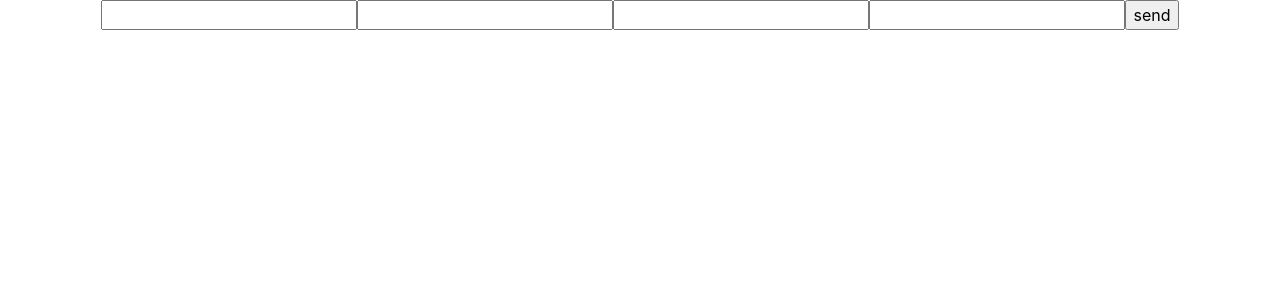
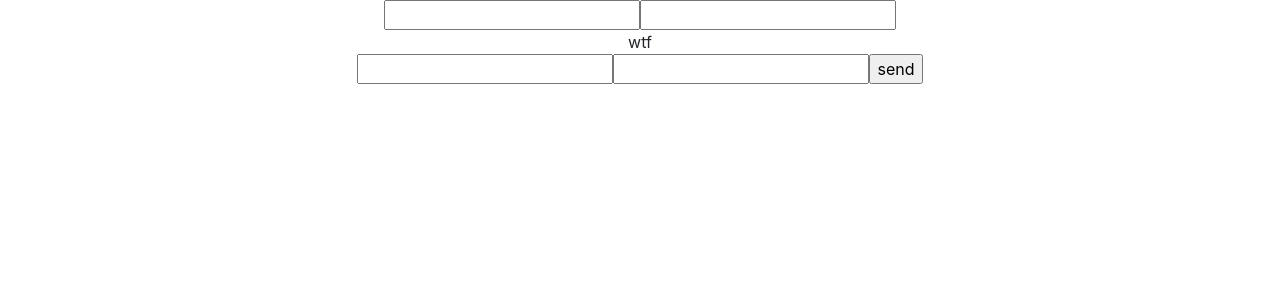
Before and after one commit to valentinvsp/form-event-test, a React (Create React App) app: page / in a window 1280 px wide. Shown: the top 300 px of the page. Built offline with nearby package versions, Linux system fonts and the light colour scheme.

Commit message:
identify form data structure

```diff
--- a/src/components/SuperForm/SuperForm.tsx
+++ b/src/components/SuperForm/SuperForm.tsx
@@ -1,16 +1,60 @@
-import React from 'react';
+import React, { useState, useRef, useEffect } from 'react';
 import './SuperForm.scss';
+
+/*
+TODO
+1. Initialize form state on mount with info derived from input elements
+2. Pass refs into the state?
+3. Use the refs to add eveents that send your focus to the next input element when pressing enter?
+OR catch the event on the form element and use the array to focus the next target in its array?
+4.
+*/
+
 const SuperForm = () => {
-    const handleSubmit = (e: React.FormEvent<HTMLFormElement>) => {
+    const [formData, setFormData] = useState({})
+    const formRef = useRef<HTMLFormElement>(null);
+
+    // use the form ref to cycle through form elements and initialize state
+    // and add event listeners to the form (using event delegation) to alter state when necessary, validate on blur etc.
+    useEffect(() => {
+        if (formRef.current) console.log(formRef.current.elements);
+        return () => {
+
+        }
+    }, [])
+
+    const handleSubmit = (e: any) => {
+        e.preventDefault();
+        console.log('SUBMITED')
+
+        // use these event attributes to create initial state when cycling through elements at mount
+        // OR use the form ref to do it
+        console.log(e.target[0].id);
+        console.log(e.target[0].validationMessage);
+
+        // use these attributes for validation
+        console.log('valid: ', e.target[0].validity.valid);
+        console.log('value missing: ', e.target[0].validity.valueMissing);
+
+        e.target[0].addEventListener('click', () => console.log('clicked'));  // this method of adding event listeners works.
+        // use this on mount to cycle through inputs and add "kepress enter" and "blur" event listeners
+
+
+        // console.log(e.target[0].);
+        // e.target.target[0].setCustomValidity('i am the custom message');
+        // e.target.elements.user.validationMessage = 'maybe this works';
+
         console.log(e);
     }
 
+
     return (
-        <form action="" noValidate onSubmit={handleSubmit}>
-            <input type="text" />
-            <input type="text" />
-            <input type="text" />
-            <input type="text" />
+        <form ref={formRef} action="" noValidate onSubmit={handleSubmit}>
+            <input id="user" type="text" data-error="Must have a user" validation-message="custom message here" required/>
+            <input id="email" type="email" data-error="Check if email is correct" required/>
+            <div className="wtf">wtf</div>
+            <input id="pass" type="password" minLength={8} data-error="Password must be at least 8 characters long" required/>
+            <input id="pass-confirm" type="password" data-error="Passwords must match" minLength={8} required/>
             <input type="submit" value="send" />
         </form>
     )
```
Also changed, not shown: snippets.json (added, +7 -0 lines), 1 other file (tests, documents, lock files or other folders).
